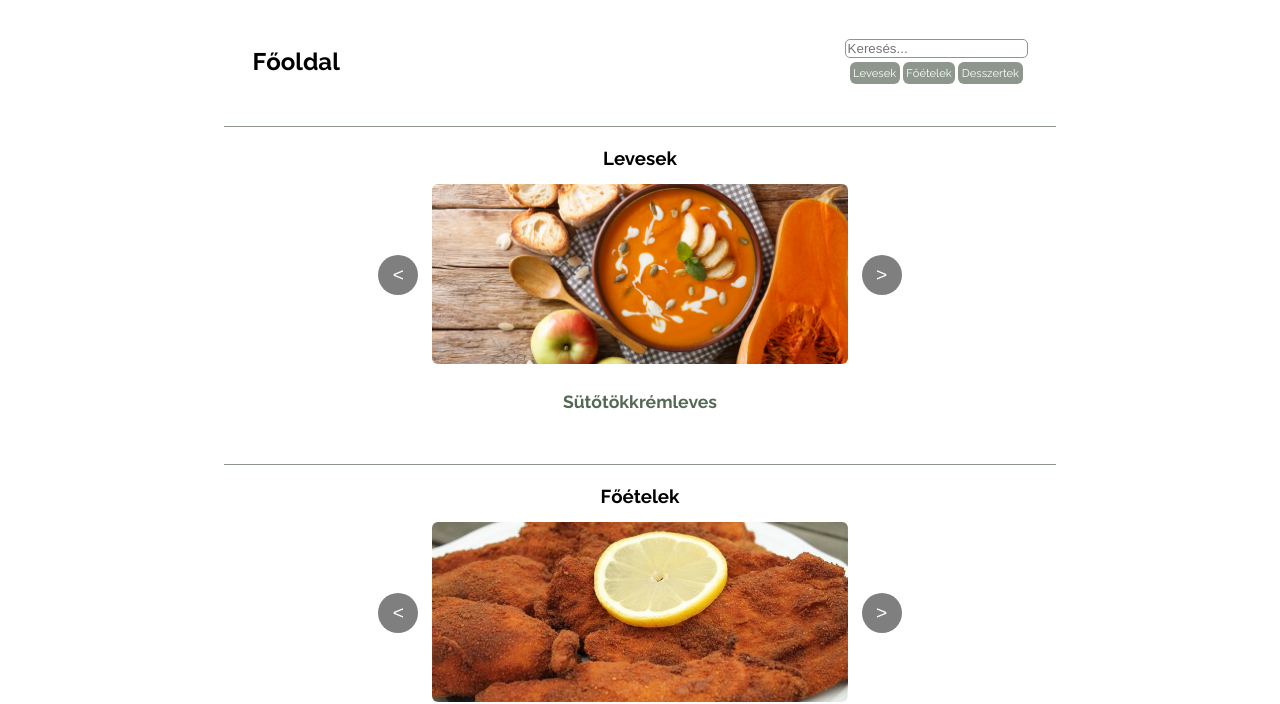
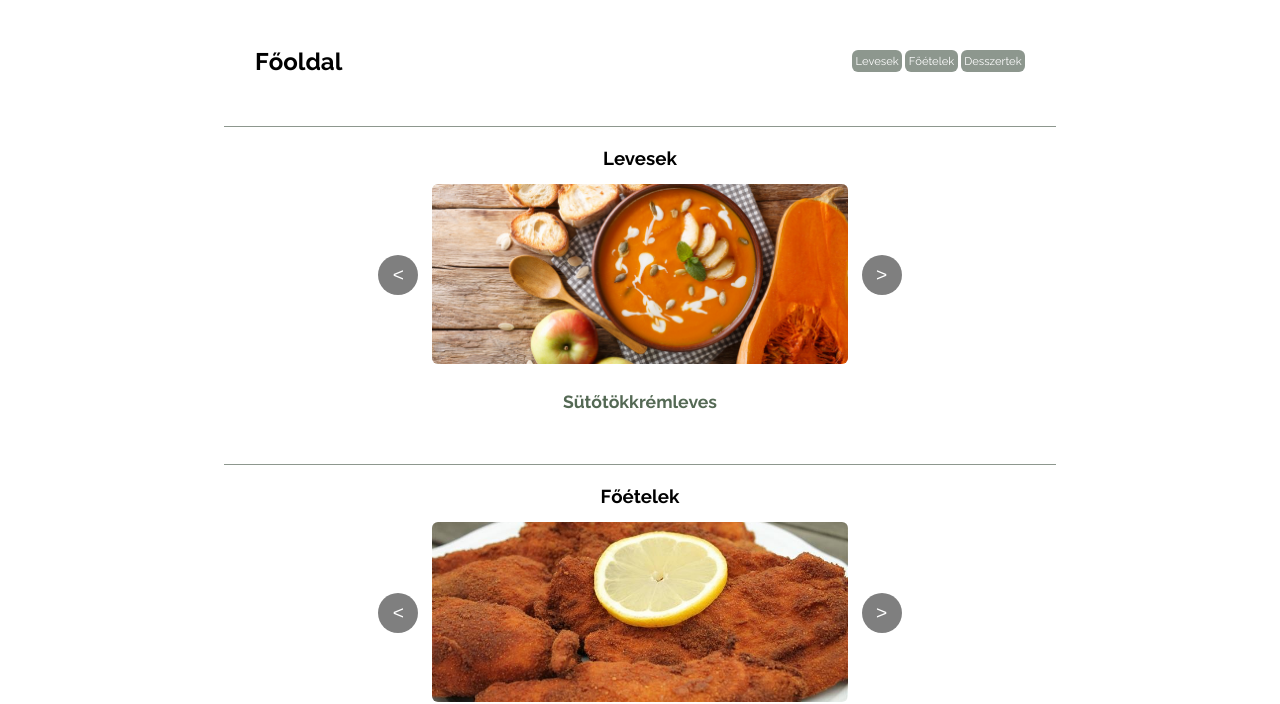
Before and after one commit to rekamuntean/webfejlesztes, a plain HTML site: page index.html in a window 1280 px wide. Shown: the part 102-806 px from the top of the page. Drawn offline with Linux system fonts and the light colour scheme.

Commit message:
Add files via upload

```diff
--- a/index.html
+++ b/index.html
@@ -34,7 +34,7 @@
         <div id="keresés">
             <h2>Főoldal</h2>
             <div class="search-bar">
-                <input type="search" id="keresés_bevitel" placeholder="Keresés...">
+                <!-- <input type="search" id="keresés_bevitel" placeholder="Keresés..."> -->
 
                 <nav>
                     <a href="#leves">Levesek</a>
```
